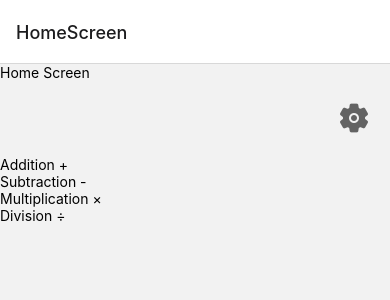
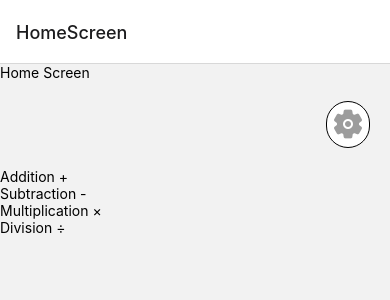
Before and after one commit to imranilyas/Quick-Math-App, a React Native app: screen /HomeScreen in a window 390 px wide. Shown: the top 300 px of the page. Built offline with nearby package versions, Linux system fonts and the light colour scheme.

Commit message:
settings button styling + flatlist bounce fixed

```diff
--- a/screens/Home.js
+++ b/screens/Home.js
@@ -1,4 +1,4 @@
-import { View, Text, StyleSheet, FlatList } from "react-native";
+import { View, Text, StyleSheet, FlatList, Pressable } from "react-native";
 import CustomButton from "../components/CustomButton";
 import { Ionicons } from "@expo/vector-icons";
 import { useNavigation } from "@react-navigation/native";
@@ -23,15 +23,21 @@ const Home = () => {
 	return (
 		<View>
 			<Text>Home Screen</Text>
-			<CustomButton
-				onPress={settingsHandler}
-				style={{
-					textAlign: "right",
-					padding: 20,
-				}}
-			>
-				<Ionicons name="ios-settings" color="#636363" size={32} />
-			</CustomButton>
+
+			<View style={styles.btncontainer}>
+				<Pressable
+					onPress={settingsHandler}
+					style={({ pressed }) => pressed && styles.pressed}
+				>
+					<View style={styles.innerContainer}>
+						<Ionicons
+							name="ios-settings"
+							color="#9c9c9c"
+							size={32}
+						/>
+					</View>
+				</Pressable>
+			</View>
 
 			<FlatList
 				data={choiceArr}
@@ -45,13 +51,29 @@ const Home = () => {
 						</CustomButton>
 					);
 				}}
+				alwaysBounceVertical={false}
 			/>
 		</View>
 	);
 };
 
 const styles = StyleSheet.create({
-	container: {},
+	btncontainer: {
+		margin: 20,
+		alignSelf: "flex-end",
+	},
+
+	pressed: {
+		opacity: 0.5,
+	},
+
+	innerContainer: {
+		backgroundColor: "white",
+		padding: 5,
+		borderRadius: 1000000 / 2,
+		borderColor: "black",
+		borderWidth: 1,
+	},
 });
 
 export default Home;
```
